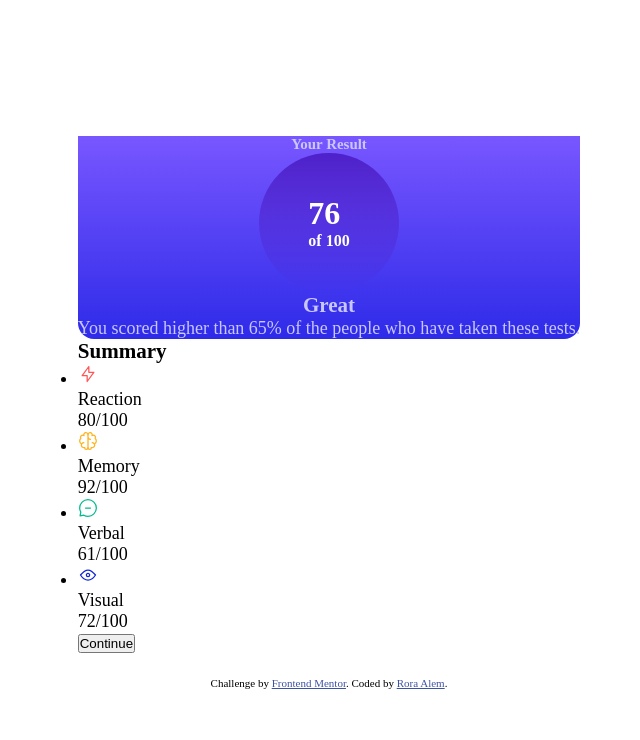
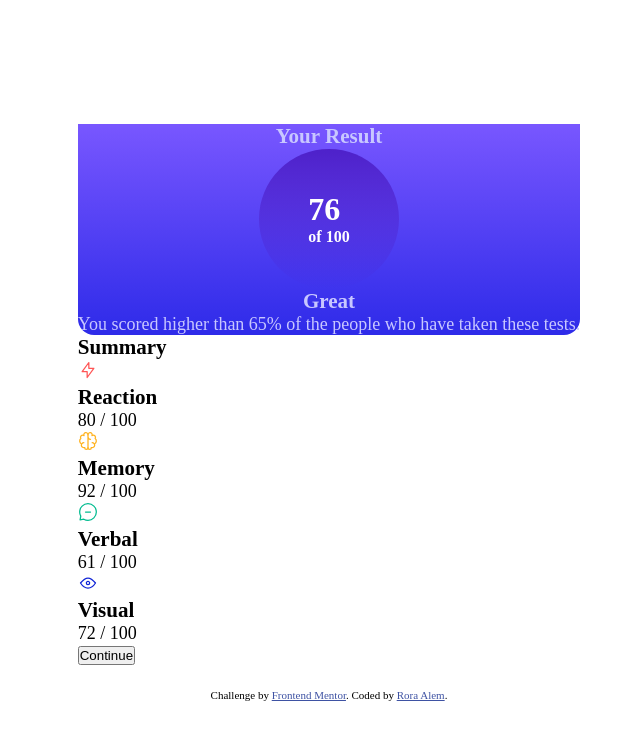
Before and after one commit to Rgit915/results-summary-component, a plain HTML site: page index.html in a window 1280 px wide. Shown: the whole page, without its empty margins (311-951 px from the left). Drawn offline with Linux system fonts and the light colour scheme.

Commit message:
Update Index file

```diff
--- a/index.html
+++ b/index.html
@@ -16,9 +16,9 @@
   <main>
     <div class="container">
       <div class="result">
-        <h5> Your Result</h5>
+        <h3> Your Result</h3>
         <div class="circle">
-          <h1>76 <small>of 100</small></h1>
+          <h1><span>76</span> <small>of 100</small></h1>
         </div>
 
         <h3>Great</h3>
@@ -28,38 +28,41 @@
 
       <div class="summary">
         <h3>Summary</h3>
-        <ul>
-          <li>
-            <div class="reaction">
+
+        <div class="summary-list reaction">
+          <div class="category">
             <img src="./assets/images/icon-reaction.svg" alt="icon-reaction">
-              <p>Reaction</p>
-              <span>80/100</span>
+            <h3>Reaction</h3>
           </div>
-          </li>
-          <li>
-            <div class="memory">
+          <p class="score"><span class="bold-score">80</span> / 100</p>
+        </div>
+
+        <div class="summary-list memory">
+          <div class="category">
             <img src="./assets/images/icon-memory.svg" alt="icon-memory">
-              <p>Memory</p>
-              <span>92/100</span>
+            <h3>Memory</h3>
           </div>
-          </li>
-          <li>
-            <div class="verbal">
+          <p class="score"><span class="bold-score">92</span> / 100</p>
+        </div>
+
+        <div class="summary-list verbal">
+          <div class="category">
             <img src="./assets/images/icon-verbal.svg" alt="icon-verbal">
-              <p>Verbal</p>
-              <span>61/100</span>
+            <h3>Verbal</h3>
           </div>
-          </li>
-          <li>
-            <div class="visual">
+          <p class="score"><span class="bold-score">61</span> / 100</p>
+        </div>
+
+        <div class="summary-list visual">
+          <div class="category">
             <img src="./assets/images/icon-visual.svg" alt="icon-visual">
-              <p>Visual</p>
-              <span>72/100</span>
+            <h3>Visual</h3>
           </div>
-          </li>
-        </ul>
+          <p class="score"><span class="bold-score">72</span> / 100</p>
         </div>
-      <button type="button" >Continue</button>
+        <button type="button" class="button">Continue</button>
+
+      </div>
     </div>
   </main>
 
```
Lines whose indentation alone changed are shown as unchanged.
